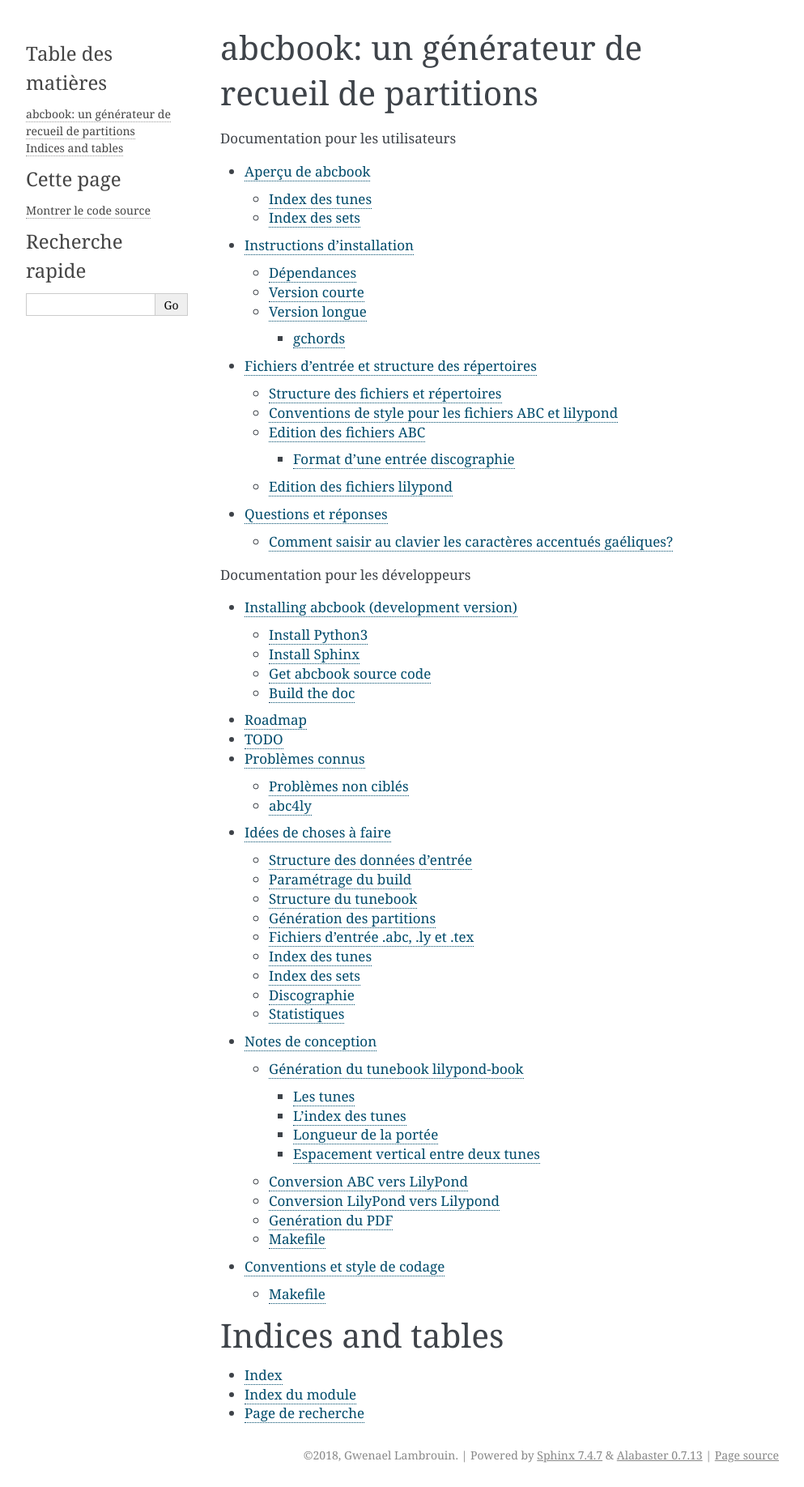
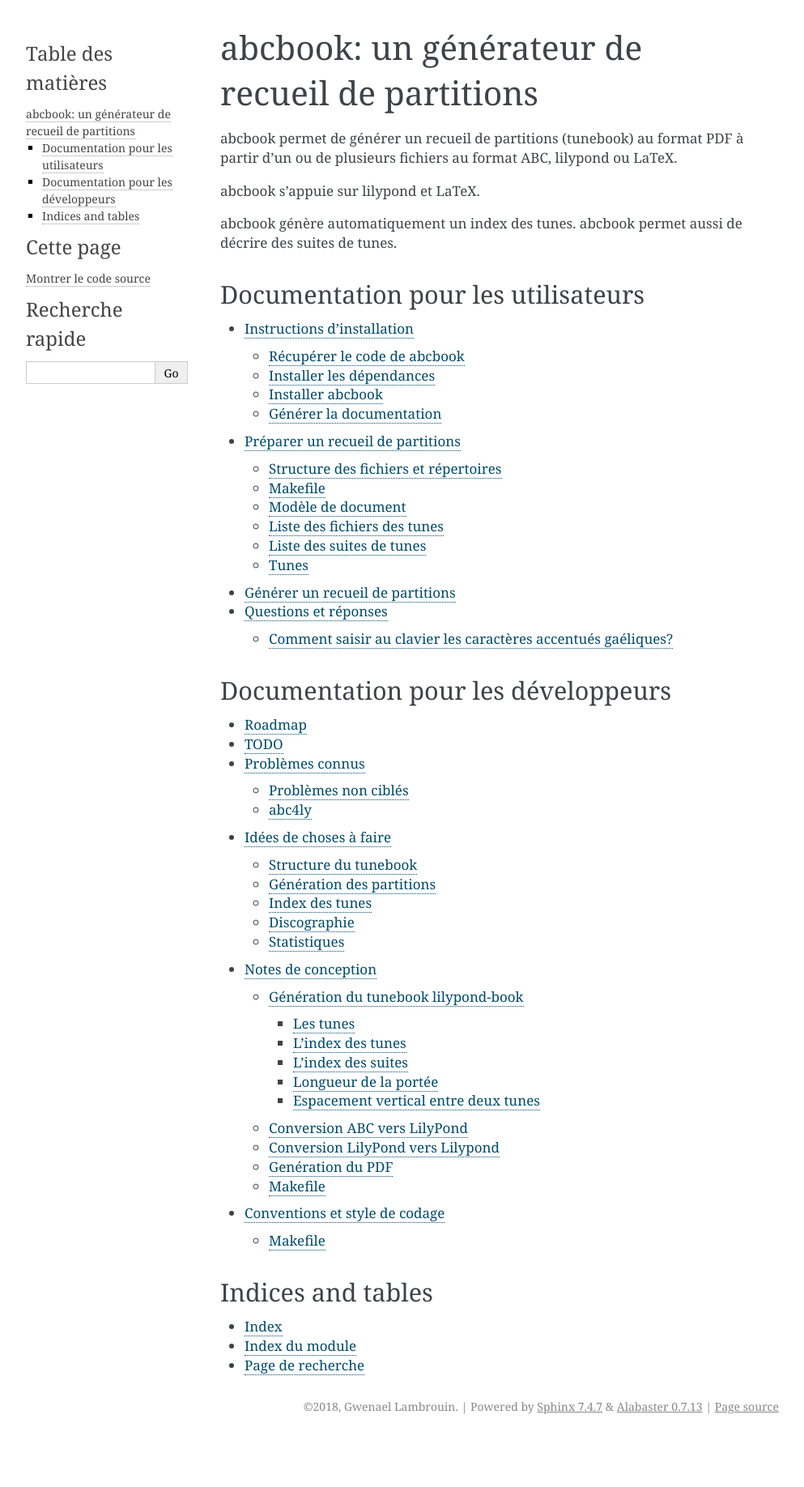
Before and after one commit to glm35/abcbook, a Sphinx documentation site: the page built from docs/index.rst, in a window 1280 px wide. Shown: the whole page at 81% size, without its empty margins (148-1141 px from the left). Built offline with Sphinx 7.4.7, drawn with Linux system fonts in a browser that asks for light colours; after the commit the page ends 1776 px from its top, so only the background shows below that; some of the changed lines change nothing that is shown.

Commit message:
Write user guide, update developer guide

```diff
--- a/docs/developer_docs/design_notes.rst
+++ b/docs/developer_docs/design_notes.rst
@@ -14,9 +14,41 @@
 L'index des tunes
 -----------------
 
-L'index des airs est affiché sur 2 colonnes
-(http://texblog.wordpress.com/2007/08/11/creating-two-columns-in-article-report-or-book/)
-en ne tenant pas compte du déterminant: "the", "a", ...
+- L'index des airs est affiché sur 2 colonnes
+  (http://texblog.wordpress.com/2007/08/11/creating-two-columns-in-article-report-or-book/)
+  en ne tenant pas compte du déterminant: "the", "a", ...
+
+- L'index est construit automatiquement.
+
+- Les tunes sont classés par ordre alphabétique après mise en retrait du
+  déterminant à la fin du tune. Par exemple, "The Yellow Tinker" devient
+  "Yellow Tinker, The".
+
+- L'index est présenté sur 2 colonnes.
+
+- Le nom du morceau est en italique.
+
+Format d'une entrée de l'index::
+
+   nom[, déterminant] (type) page
+
+Exemple::
+
+   Yellow Wattle, The (Jig) p.37
+
+
+L'index des suites
+------------------
+
+- S'il y a au moins deux tunes dans le set et si tous les tunes du set de ont
+  le même type, le type de tune est écrit en premier. Exemple::
+
+     Jigs: Father O'Flynn (p.12), Brid Harper's (p.12)
+
+- Sinon, le type de chaque tune est placé après le tune. Exemple::
+
+     Humours of Ballylaughlin (jig, p.15) / Four Courts (reel, p.16)
+
 
 Longueur de la portée
 ---------------------
--- a/docs/developer_docs/ideas.rst
+++ b/docs/developer_docs/ideas.rst
@@ -1,37 +1,8 @@
+.. _ideas:
+
 =======================
 Idées de choses à faire
 =======================
-
-Structure des données d'entrée
-==============================
-
-::
-
-   <tunebook root>/
-       xxx-tunebook-template.lytex
-       xxx-tunebook-tunes.txt
-       xxx-tunebook-sets.txt
-       tunes/
-          *.abc
-          *.ly
-          *.tex
-       build/
-          <generated files>
-
-Modifications à apporter:
-
-- tout générer dans un unique répertoire build (au lieu des out.stage1 et
-  out.stage2 actuels).
-
-- mettre le template et les fichiers index à la racine pour simplifier
-  la structure.
-
-Paramétrage du build
-====================
-
-- nom du tunebook (eg 'cunla-tunebook')
-
-- avec ou sans les notes au format .tex
 
 Structure du tunebook
 =====================
@@ -44,27 +15,12 @@
 
 - normaliser la casse des types de morceau (commence par une majuscule)
 
-Fichiers d'entrée .abc, .ly et .tex
-===================================
-
-- supporter les caractères accentués sur toute la chaîne (à vérifier, c'est
-  peut-être déjà le cas)
-
 Index des tunes
 ===============
 
-- un index par type de tune (reels, jigs, ..., divers)
+- index par type de tune (reels, jigs, ..., divers)
 
-Index des sets
-==============
-
-- pouvoir donner un nom à une suite. e.g. "The Oran Set"
-
-- si tous les airs de la suite ont le même type, notation::
-
-     "The Oran Set (reels): tune A, tune B"
-
-- nom du set en italique
+- index par compositeur
 
 Discographie
 ============
--- a/docs/developer_docs/install.rst
+++ /dev/null
@@ -1,38 +0,0 @@
-========================================
-Installing abcbook (development version)
-========================================
-
-Install Python3
----------------
-
-Under Linux Mint::
-
-   $ sudo apt install python3 python3-venv
-
-Under Fedora (26)::
-
-   $ sudo dnf install python3 python3-pip
-
-
-Install Sphinx
---------------
-
-::
-
-   $ pip3 install --user sphinx
-
-Get abcbook source code
------------------------
-
-::
-
-   $ cd ~/code
-   $ git clone https://github.com/glm35/abcbook.git
-
-Build the doc
--------------
-
-::
-
-   $ cd ~/code/abcbook/docs
-   $ make html
--- a/docs/developer_docs/roadmap.rst
+++ b/docs/developer_docs/roadmap.rst
@@ -4,4 +4,12 @@
 Roadmap
 =======
 
-#. gérer les fichiers ABC contenant plusieurs tunes
+#. Ré-intégrer les notes au format .tex sur les airs et les grilles d'accord,
+   avec une option dans le Makefile principal pour le faire ou non
+   (INCLUDE_LINER_NOTES=yes|no).
+
+#. Index par type de tune (cf. :ref:`ideas`)
+
+#. Statistiques (cf. :ref:`ideas`)
+
+#. Plus rien dans la roadmap?  Voir :ref:`ideas`.
--- a/docs/developer_docs/todo.rst
+++ b/docs/developer_docs/todo.rst
@@ -4,7 +4,3 @@
 
 Liste détaillée des prochaines choses à faire (la :ref:`roadmap` donne la
 vision générale)
-
-- gérer les fichiers ABC contenant plusieurs tunes
-
-   - écrire le guide de l'utilisateur "comment créer un tunebook"?
--- a/docs/index.rst
+++ b/docs/index.rst
@@ -3,24 +3,37 @@
    You can adapt this file completely to your liking, but it should at least
    contain the root `toctree` directive.
 
+===============================================
 abcbook: un générateur de recueil de partitions
 ===============================================
 
+abcbook permet de générer un recueil de partitions (tunebook) au format PDF à
+partir d'un ou de plusieurs fichiers au format ABC, lilypond ou LaTeX.
+
+abcbook s'appuie sur lilypond et LaTeX.
+
+abcbook génère automatiquement un index des tunes.  abcbook permet aussi de
+décrire des suites de tunes.
+
+
+Documentation pour les utilisateurs
+===================================
+
 .. toctree::
-   :maxdepth: 3
-   :caption: Documentation pour les utilisateurs
+   :maxdepth: 2
 
-   user_guide/overview
    user_guide/install
-   user_guide/input_files
+   user_guide/prepare_tunebook
+   user_guide/make_tunebook
    user_guide/faq
 
 
+Documentation pour les développeurs
+===================================
+
 .. toctree::
    :maxdepth: 3
-   :caption: Documentation pour les développeurs
 
-   developer_docs/install
    developer_docs/roadmap
    developer_docs/todo
    developer_docs/issues
@@ -28,6 +41,7 @@
    developer_docs/design_notes
    developer_docs/coding_conventions
 
+
 Indices and tables
 ==================
 
--- a/docs/user_guide/input_files.rst
+++ /dev/null
@@ -1,72 +0,0 @@
-==============================================
-Fichiers d'entrée et structure des répertoires
-==============================================
-
-abcbook accepte les tunes au format ABC (.abc) et lilypond (.ly).  abcbook accepte
-aussi des fragments de texte au format LaTeX, et ces fragments peuvent contenir
-des éléments musicaux au format lilypond.
-
-
-Structure des fichiers et répertoires
-=====================================
-
-Organisation du répertoire Tunebook::
-
-   metadata/
-      cunla-tunebook-sets.txt        # liste des sets
-      cunla-tunebook-template.lytex  # modèle de document
-      cunla-tunebook-tunes.txt       # liste des tunes
-   tunes/
-      *.abc  # tune au format ABC (format préféré)
-      *.ly   # tune au format lilypond
-      *.tex  # notes pour un tune au format LaTeX
-
-Le nom de fichier d'un "single tune" doit correspondre à l'identifiant généré à
-partir du titre (minuscules, on ne conserve que les lettres non accentuées et
-les chiffres, tous les autres caractères sont remplacés par un underscore.
-
-Conventions de style pour les fichiers ABC et lilypond
-======================================================
-
-- Les titres sont écrits au format "title case", c'est à dire avec
-  une majuscule en début de chaque mot sauf pour les articles et les formes
-  du verbe être (
-  http://en.wikipedia.org/wiki/Title_case#Headings_and_publication_titles)
-
-- Un type de morceau (Reel, Jig) commence par une majuscule (champ
-  informatif R: en abc, champ meter en lilypond).
-
-- Quand le compositeur n'est pas connu, il vaut "Trad." à condition que ce
-  status soit à peu près avéré.
-
-
-Edition des fichiers ABC
-========================
-
-Format d'une entrée discographie
---------------------------------
-
-::
-
-   D:Auteur, "Titre", Année
-
-Exemple::
-
-   D:Nuala Kennedy, "The New Shoes", 2007
-
-
-Edition des fichiers lilypond
-=============================
-
-.. warning:: utiliser le format ABC de préférence, car ses spécifications
-   sont plus stables que le format lilypond.  Utiliser lilypond en cas de
-   problème bloquant avec ABC.
-
-.. warning:: le format d'entrée pour les fichiers lilypond varie souvent
-   ce qui nécessite l'utilisation du script de conversion ly->ly
-   qui introduit ses propres problèmes.
-
-Indiquer systématiquement la version lilypond en tête de fichier .ly.
-Exemple::
-
-   \version "2.11.23"
--- a/docs/user_guide/install.rst
+++ b/docs/user_guide/install.rst
@@ -2,39 +2,95 @@
 Instructions d'installation
 ===========================
 
-Dépendances
-===========
+Récupérer le code de abcbook
+============================
 
+Depuis radisnoir::
+
+   $ cd ~/code
+   $ git clone /home/gwen/code/git/abcbook.git/
+
+
+Depuis une autre machine::
+
+   $ cd ~/code
+   $ git clone ssh://radisnoir/home/gwen/code/git/abcbook.git/
+
+
+Installer les dépendances
+=========================
+
+abcbook utilise les logiciels suivants:
+
+- Python3
+- GNU make
+- Sphinx pour la documentation
 - LaTeX
+- le paquet LaTeX gchords
 - lilypond 2.11.26
-- Perl
 
-Version courte
-==============
+Installer Python3 et make
+-------------------------
 
 Sous Linux Mint::
 
+   $ sudo apt install python3 python3-venv make
+
+Sous Fedora (26)::
+
+   $ sudo dnf install python3 python3-pip make
+
+
+Installer LaTeX, gchords et lilypond
+------------------------------------
+
+Sous Linux Mint::
+
+   $ cd ~/code/abcbook
    $ sudo make install-deps-mint
 
 Sous Fedora::
 
+   $ cd ~/code/abcbook
    $ sudo make install-deps-fedora
 
-Version longue
-==============
 
-gchords
--------
+.. note:: gchords
 
-* http://www.aei.mpg.de/~peekas/gchords/
-* en cache dans tunebook/tools/gchords/gchords.sty
+   Le paquet gchords https://kasper.phi-sci.com/gchords/ peut se retrouver
+   à l'URL https://kasper.phi-sci.com/gchords/gchords.sty.
+   J'en garde une copie avec le code de abcbook dans
+   ``third-party/gchords/gchords.sty``, et c'est cette copie qui est installée
+   à l'aide du Makefile.
+
+   gchords est installée de la manière suivante dans la distribution LaTeX::
+
+      # mkdir -p /usr/local/share/texmf/tex/latex
+      # cp gchords.sty /usr/local/share/texmf/tex/latex
+      # texhash
+
+
+Installer abcbook
+=================
+
+
+Générer la documentation
+========================
+
+Install Sphinx
+--------------
 
 ::
 
-   $ wget http://www.aei.mpg.de/~peekas/gchords/gchords.sty
+   $ pip3 install --user sphinx
 
-Installation::
+Build the doc
+-------------
 
-   # mkdir -p /usr/local/share/texmf/tex/latex
-   # cp gchords.sty /usr/local/share/texmf/tex/latex
-   # texhash
+::
+
+   $ cd ~/code/abcbook/docs
+   $ make html
+
+Pour lire la doc générée, pointer un navigateur web sur le fichier
+~/code/abcbook/docs/_build/html/index.html.
--- /dev/null
+++ b/docs/user_guide/make_tunebook.rst
@@ -0,0 +1,26 @@
+================================
+Générer un recueil de partitions
+================================
+
+Version courte::
+
+   $ cd /chemin/vers/my_tunebook
+   $ make pdf
+
+Le recueil de partitions est généré dans le fichier:
+``/chemin/vers/my_tunebook/_build/out.stage2/my_tunebook.pdf``
+
+D'autres options de génération sont possibles, notamment:
+
+   * générer uniquement le tunebook au format DVI: plus rapide, utile en phase
+     de mise au point::
+
+      $ make
+
+   * générer le PDF et le visualiser dans la foulée::
+
+      $ make viewpdf
+
+Et pour voir toutes les facilités offertes par le Makefile, faire::
+
+   $ make help
--- a/docs/user_guide/overview.rst
+++ /dev/null
@@ -1,45 +0,0 @@
-=================
-Aperçu de abcbook
-=================
-
-abcbook permet de générer un recueil de partitions au format PDF à partir d'un
-ou de plusieurs fichiers au format ABC, lilypond ou LaTeX.
-
-abcbook s'appuie sur lilypond et LaTeX.
-
-abcbook génère automatiquement un index des tunes.  abcbook permet aussi de
-décrire des suites de tunes.
-
-Index des tunes
-===============
-
-- L'index est construit automatiquement.
-
-- Les tunes sont classés par ordre alphabétique après mise en retrait du
-  déterminant à la fin du tune. Par exemple, "The Yellow Tinker" devient
-  "Yellow Tinker, The".
-
-- L'index est présenté sur 2 colonnes.
-
-- Le nom du morceau est en italique.
-
-Format d'une entrée de l'index::
-
-   nom[, déterminant] (type) page
-
-Exemple::
-
-   Yellow Wattle, The (Jig) p.37
-
-
-Index des sets
-==============
-
-- S'il y a au moins deux tunes dans le set et si tous les tunes du set de ont
-  le même type, le type de tune est écrit en premier. Exemple::
-
-     Jigs: Father O'Flynn (p.12), Brid Harper's (p.12)
-
-- Sinon, le type de chaque tune est placé après le tune. Exemple::
-
-     Humours of Ballylaughlin (jig, p.15) / Four Courts (reel, p.16)
--- /dev/null
+++ b/docs/user_guide/prepare_tunebook.rst
@@ -0,0 +1,242 @@
+=================================
+Préparer un recueil de partitions
+=================================
+
+On prend ici l'exemple d'un recueil appelé "My Tunebook", et toutes les
+références au nom de code "my_tunebook" peuvent être personnalisées.
+
+
+Structure des fichiers et répertoires
+=====================================
+
+Les fichiers source du tunebook doivent être placés dans un répertoire
+dédié et structuré de la manière suivante::
+
+   my_tunebook/
+      my_tunebook.abc    # fichier ABC principal (multi-tune)
+      tunes/    # fichiers mono-tune et notes:
+         *.abc  # tunes au format ABC (un seul tune par fichier)
+         *.ly   # tunes au format LilyPond
+         *.tex  # notes pour un tune (format LaTeX)
+      bookspecs/
+         book_template.tex   # modèle de document
+         tune_files.txt      # liste des fichiers musicaux
+         tune_sets.txt       # liste des sets
+         guitar_chords.tex   # diagrammes d'accord au format gchords
+         chord_table.tex     # tableau des accords
+      Makefile
+
+
+Makefile
+========
+
+Il faut créer un ``Makefile`` qui permettra la génération du tunebook.
+Ce Makefile contient deux lignes. Exemple::
+
+   BOOKNAME = my_tunebook
+   include ~/.local/share/abcbook/abcbook.mk
+
+``BOOKNAME`` est le nom de code du tunebook. Il doit correspondre au nom de
+fichier ABC principal.
+
+Il faut ensuite inclure ``abcbook.mk``, le makefile qui va réellement se
+charger de la génération du tunebook. Par défaut, ce makefile est installé vers:
+``~/.local/share/abcbook/abcbook.mk``
+
+
+Modèle de document
+==================
+
+abcbook s'appuie sur LaTeX pour générer un recueil de partition.
+
+``bookspecs/book_template.tex`` est un document LaTeX qui décrit la structure
+du recueil de partitions. Il contient deux "balises"
+spéciales pour abcbook. Ces balises sont implémentées sous forme de
+commentaires LaTeX et doivent être chacunes sur une seule ligne:
+
+   * ``%%INSERT_TUNES``: marque l'endroit où abcbook va placer l'ensemble
+     des airs.
+
+   * ``%%INSERT_INDEX``: marque l'endroit où abcbook va placer l'index
+     des airs puis l'index des suites.
+
+Voici un exemple de template minimaliste::
+
+   \documentclass[a4paper,12pt]{article}
+
+   \usepackage[frenchb]{babel}
+   \usepackage[T1]{fontenc}
+   \usepackage[utf8]{inputenc}
+   \usepackage[hmargin=2cm]{geometry}
+   \usepackage{float}
+
+   \author{My Name}
+   \title{My Tunebook}
+   \date{\today}
+
+   \begin{document}
+   \maketitle
+   This is my tunebook. It is full of tunes I like.
+
+   \pagebreak
+   %%INSERT_TUNES
+
+   \clearpage
+   %%INSERT_INDEX
+
+   \end{document}
+
+Pour pouvoir mettre des accords de guitare dans les fichiers de notes,
+inclure aussi dans le template le package ``gchords``::
+
+   \usepackage{gchords}
+
+
+Liste des fichiers des tunes
+============================
+
+abcbook ne cherche pas automatiquement les fichiers des airs au format ABC ou
+LilyPond à inclure dans le recueil: il faut lui donner la liste.  Cela permet
+de contrôler l'ordre des morceaux et de mettre de côté certains fichiers
+lors de la mise au point du recueil.
+
+``bookspecs/tune_files.txt`` contient la liste des fichiers à prendre en
+compte.
+
+Exemple::
+
+   tunes/yellow_tinker.abc
+   tunes/out_on_the_ocean.abc
+   tunes/the_miller_s_maggot.ly
+   tunes/the_lark_on_the_strand.abc
+   my_tunebook.abc
+
+Règles pour l'écriture du fichier ``bookspecs/tune_files.txt``:
+
+   * Les chemins de fichier sont relatifs au répertoire du tunebook.
+
+   * Les seules extensions reconnues et acceptées sont .abc et .ly.
+
+   * Un seul fichier par ligne.
+
+   * Les lignes vides sont ignorées.
+
+   * Une ligne introduite par le symbole # est un commentaire: la ligne est
+     ignorée.
+
+   * Un seul fichier peut contenir plusieurs tunes: le fichier ABC multi-tune
+     principal.  Il peut être placé n'importe où dans la liste.
+
+
+Liste des suites de tunes
+=========================
+
+abcbook permet de générer un index contenant des suites de tunes.  Les suites
+doivent être listées dans ``bookspecs/tune_sets.txt``. La présence de ce fichier
+est obligatoire, mais le fichier peut être vide.
+
+Règles pour l'écriture du fichier des listes de suites:
+
+   * Chaque ligne contient une liste de suites.
+
+   * Les lignes vides sont ignorées.
+
+   * Une ligne introduite par le symbole # est un commentaire: la ligne est
+     ignorée.
+
+   * Une suite est définie par une séquence de labels de tunes, où chaque tune
+     est séparé du précédent par une virgule.  Exemple::
+
+      yellow_tinker, john_cawley_s, jack_maguire_s
+
+   * Pour trouver le label d'un tune, voir :ref:`tune_labelling`.
+
+   * On peut donner un nom à une suite.  Exemple::
+
+      Kenmare Polka Set: andy_boyle_s, o_sullivan_s_fancy, the_upper_church
+
+
+Tunes
+=====
+
+abcbook accepte les tunes au format ABC (.abc) et lilypond (.ly).  abcbook accepte
+aussi des fragments de texte au format LaTeX, et ces fragments peuvent contenir
+des éléments musicaux au format lilypond.
+
+Nommage des fichiers
+--------------------
+
+Le nom de fichier d'un "single tune" doit correspondre au label du tune.  Par
+exemple, un fichier ABC contenant le morceau "Crock of Gold" doit être placé
+dans le fichier ``tunes/crock_of_gold.abc``.
+
+.. _tune_labelling:
+
+
+Trouver le label d'un tune
+--------------------------
+
+Pour trouver le label d'un tune:
+
+   * prendre son titre,
+   * mettre toutes les lettres en minuscules,
+   * remplacer tous les caractères accentués par leur équivalent sans accent,
+   * remplacer tous les espaces et caractères non alphanumériques par le
+     caractère underscore _.
+
+Exemples:
+
+============================   ============================
+Titre                          Label
+============================   ============================
+Crock of Gold                  crock_of_gold
+Father Kelly's                 father_kelly_s
+An Cailín Deas Crúite Na mBó   an_cailin_deas_cruite_na_mbo
+============================   ============================
+
+
+Conventions de style pour les fichiers ABC et lilypond
+------------------------------------------------------
+
+- Les titres sont écrits au format "title case", c'est à dire avec
+  une majuscule en début de chaque mot sauf pour les articles et les formes
+  du verbe être (
+  http://en.wikipedia.org/wiki/Title_case#Headings_and_publication_titles)
+
+- Un type de morceau (Reel, Jig) commence par une majuscule (champ
+  informatif R: en abc, champ meter en lilypond).
+
+- Quand le compositeur n'est pas connu, il vaut "Trad." à condition que ce
+  status soit à peu près avéré.
+
+
+Edition des fichiers ABC
+------------------------
+
+Convention de format pour les références discographiques
+~~~~~~~~~~~~~~~~~~~~~~~~~~~~~~~~~~~~~~~~~~~~~~~~~~~~~~~~
+
+::
+
+   D:Auteur, "Titre", Année
+
+Exemple::
+
+   D:Nuala Kennedy, "The New Shoes", 2007
+
+
+Edition des fichiers lilypond
+-----------------------------
+
+.. warning:: utiliser le format ABC de préférence, car ses spécifications
+   sont plus stables que le format lilypond.  Utiliser lilypond en cas de
+   problème bloquant avec ABC.
+
+.. warning:: le format d'entrée pour les fichiers lilypond varie souvent
+   ce qui nécessite l'utilisation du script de conversion ly->ly
+   qui introduit ses propres problèmes.
+
+Indiquer systématiquement la version lilypond en tête de fichier .ly.
+Exemple::
+
+   \version "2.11.23"
```
Also changed, not shown: 1 other file.
